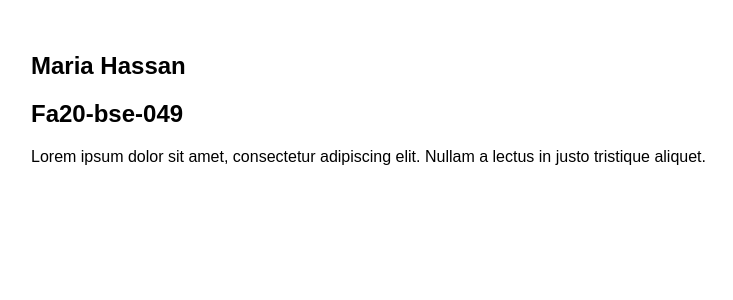
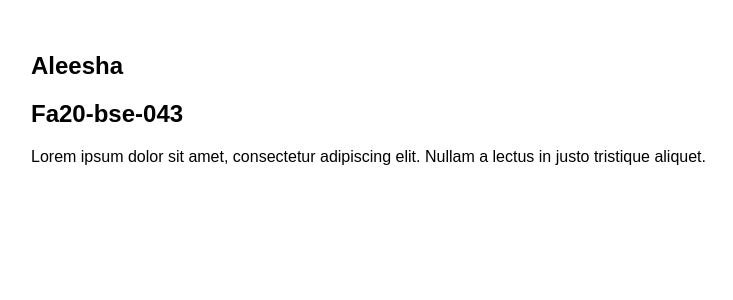
Before and after one commit to aleeshahayat/terminal, a PHP site: page / in a window 1280 px wide. Shown: the part 236-536 px from the top of the page, without its empty margins (1-734 px from the left). Run offline with PHP 8.4, Linux system fonts and the light colour scheme.

Commit message:
Update index.php

```diff
--- a/index.php
+++ b/index.php
@@ -61,8 +61,8 @@
 </nav>
 
 <main>
-  <h2> Maria Hassan </h2>
-  <h2> Fa20-bse-049</h2>
+  <h2> Aleesha </h2>
+  <h2> Fa20-bse-043</h2>
   <p>Lorem ipsum dolor sit amet, consectetur adipiscing elit. Nullam a lectus in justo tristique aliquet.</p>
 </main>
 
```
